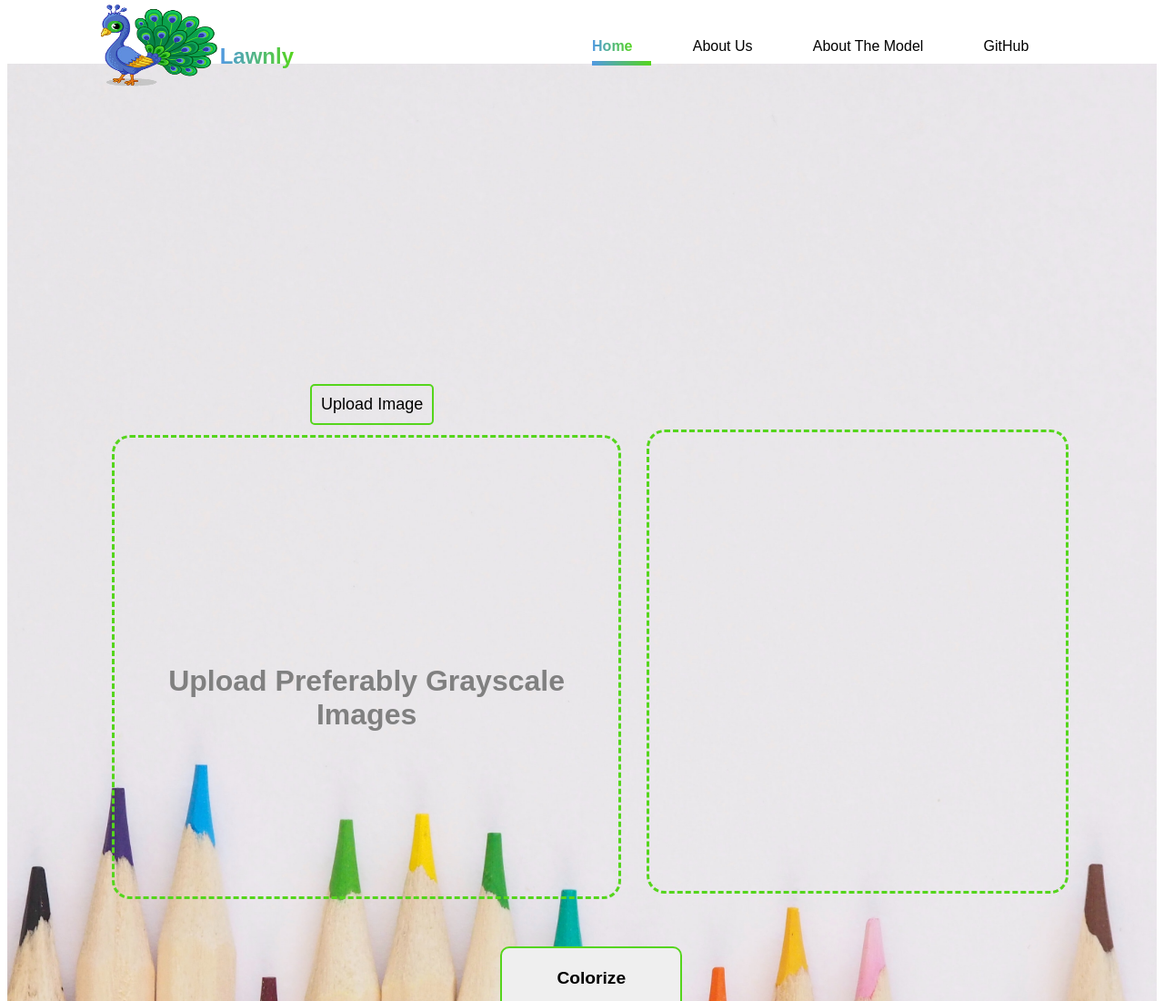
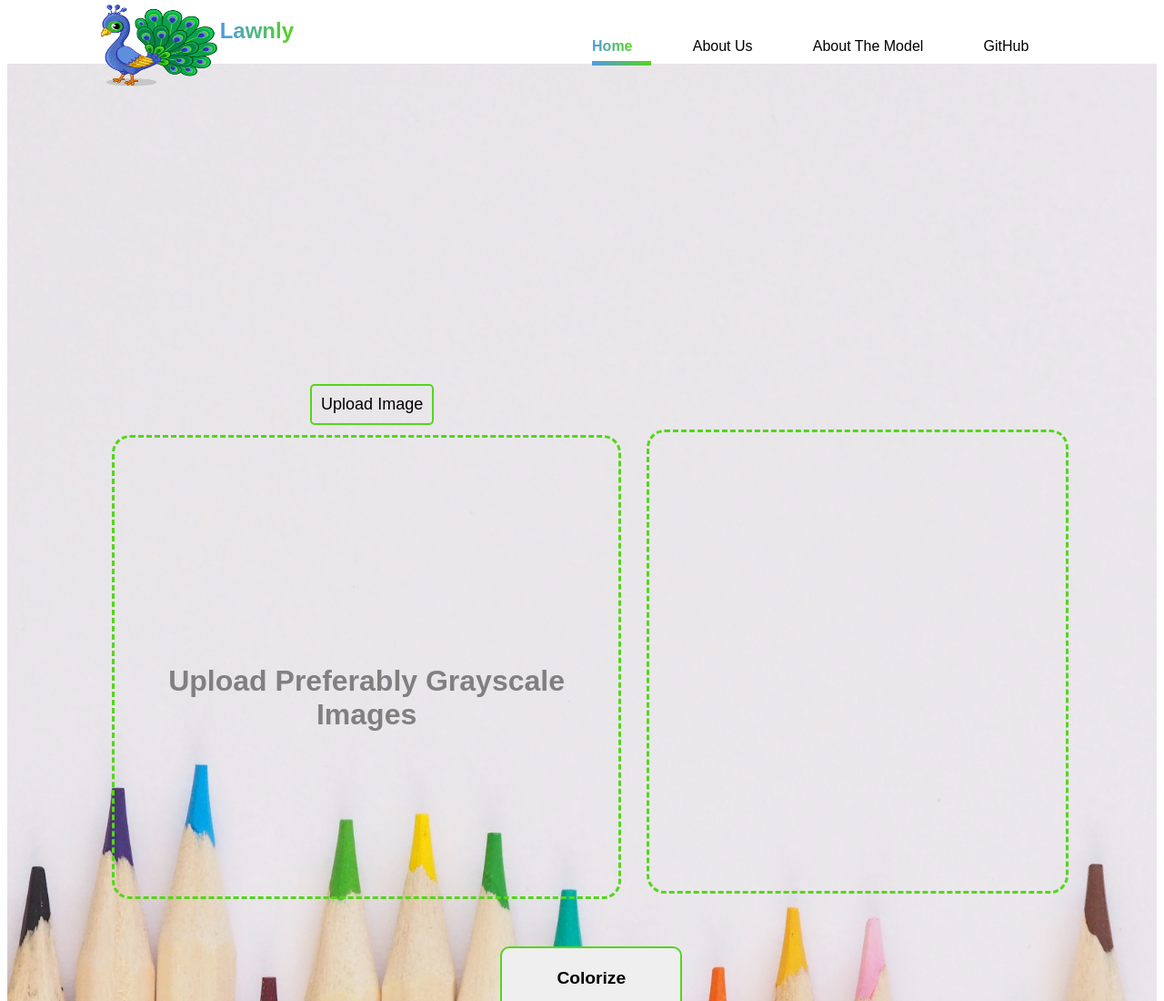
Before and after one commit to Ahmed23Adel/Lawnly, a plain HTML site: page index.html in a window 1280 px wide. Shown: the top 1100 px of the page at 91% size. Drawn offline with Linux system fonts and the light colour scheme.

Commit message:
deleting margin top for proper styling

```diff
--- a/main.css
+++ b/main.css
@@ -453,7 +453,7 @@ align-items: center;
   display: none;
 }
 h1{
-  margin-top: 19%;
+  /* margin-top: 19%; */
   margin-left: 1%;
   text-decoration: none;
   background-image: var(--color-grad-main);
```
